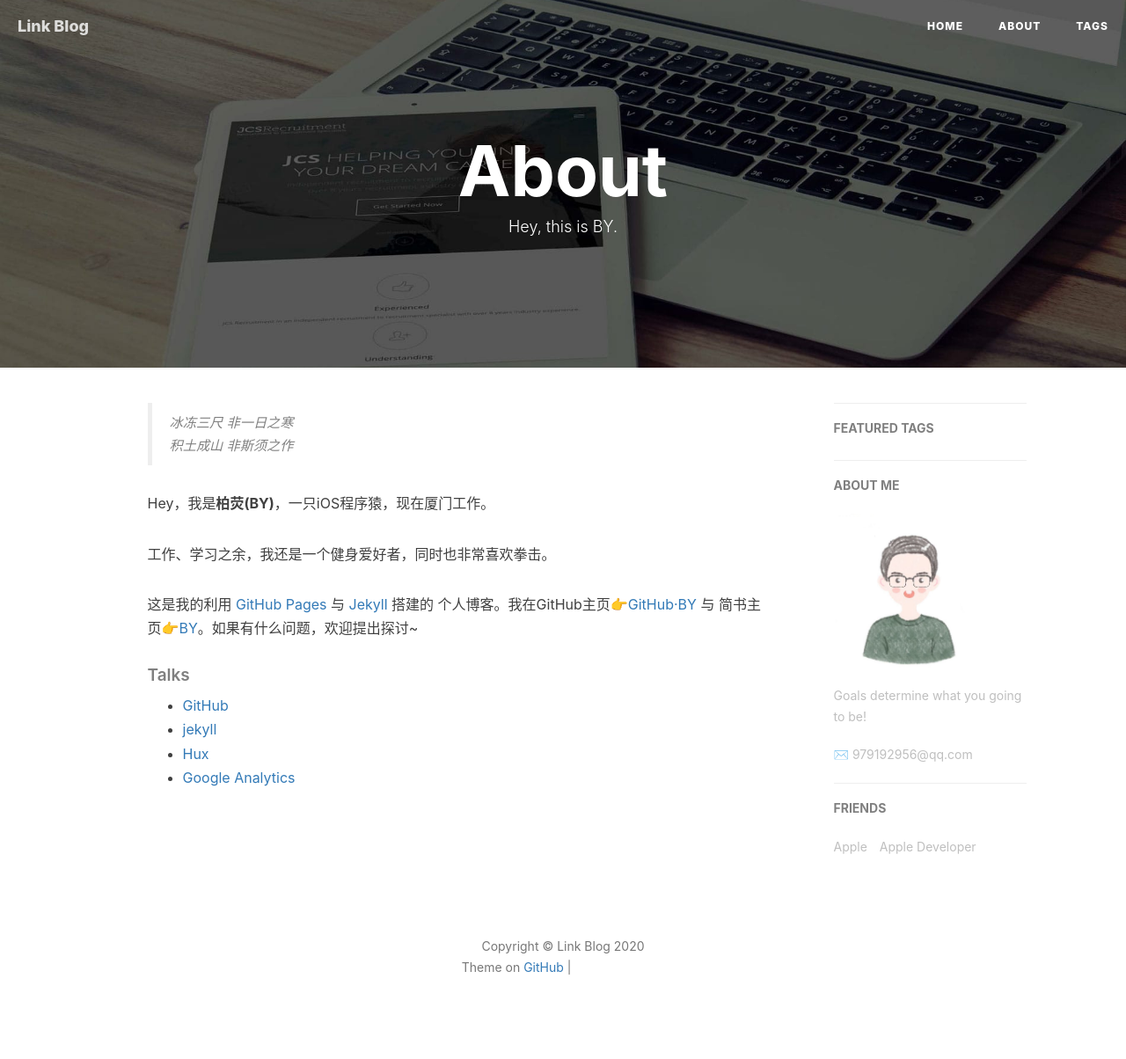
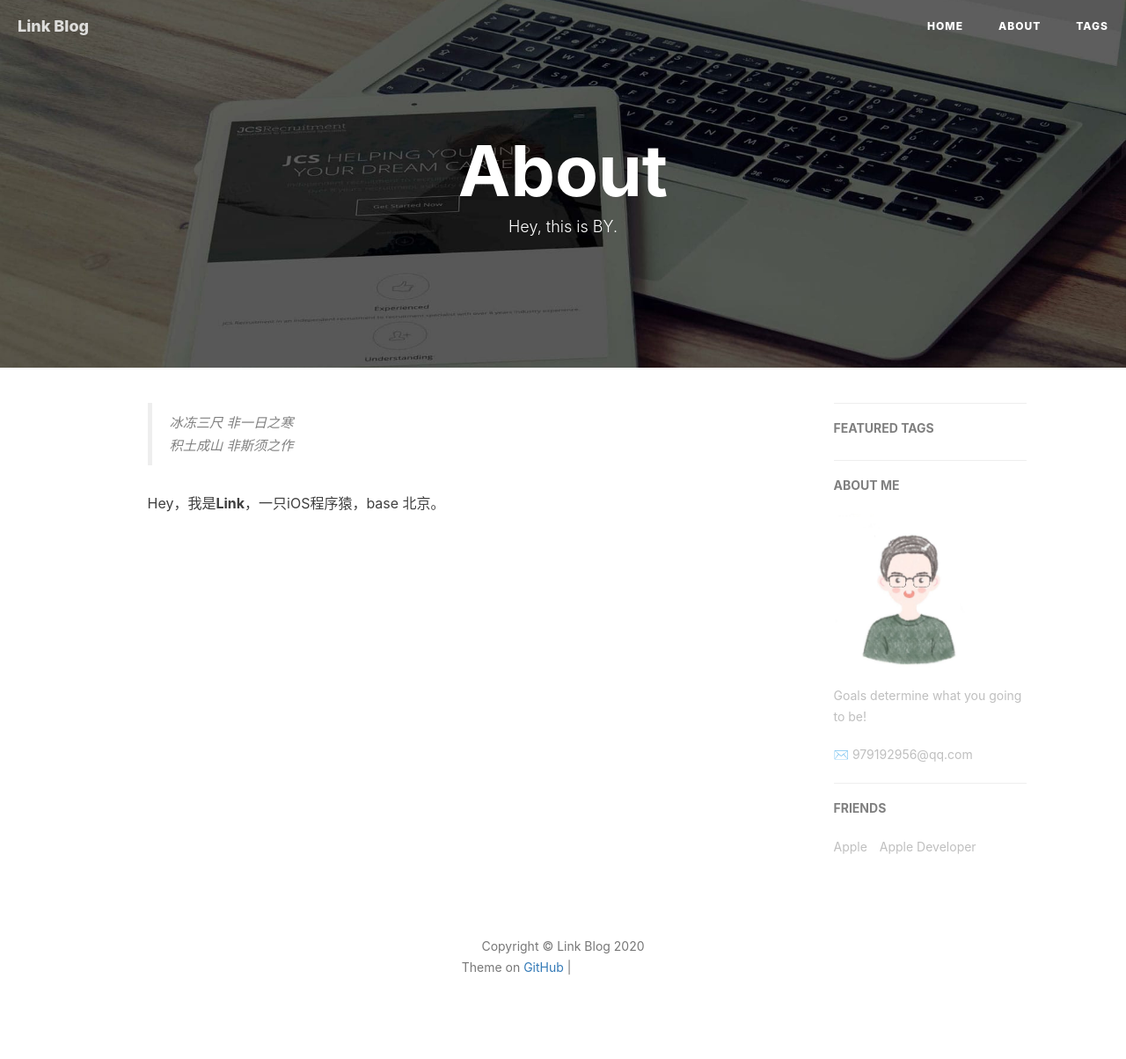
Before and after one commit to Sivaty/sivaty.github.io, a Jekyll site: the page built from about.html, in a window 1280 px wide. Shown: the whole page at 88% size. Built offline with Jekyll 4.4.1, drawn with Linux system fonts in a browser that asks for light colours; nearby versions of some CDN libraries; comment, search, counter and statistics services are not loaded; grey boxes are pictures that could not be loaded.

Commit message:
评论系统配置更改

```diff
--- a/_config.yml
+++ b/_config.yml
@@ -62,11 +62,11 @@
 # Gitalk
 gitalk:
   enable: true    #是否开启Gitalk评论
-  clientID: f2c84e7629bb1446c1a4                            #生成的clientID
-  clientSecret: ca6d6139d1e1b8c43f8b2e19492ddcac8b322d0d    #生成的clientSecret
-  repo: qiubaiying.github.io    #仓库名称
-  owner: qiubaiying    #github用户名
-  admin: qiubaiying
+  clientID: cff0ea8f8f38dd892cfc                            #生成的clientID
+  clientSecret: 8b4bcd083154ecaf05f7105cc12f7fbcac1ca6f7    #生成的clientSecret
+  repo: sivaty.github.io    #仓库名称
+  owner: Sivaty    #github用户名
+  admin: Link
   distractionFreeMode: true #是否启用类似FB的阴影遮罩
 
 
--- a/about.html
+++ b/about.html
@@ -18,22 +18,9 @@
     <blockquote><p>冰冻三尺 非一日之寒<br>
     积土成山 非斯须之作</p></blockquote>
 
-    <p>Hey，我是<strong>柏荧(BY)</strong>，一只iOS程序猿，现在厦门工作。</p>
+    <p>Hey，我是<strong>Link</strong>，一只iOS程序猿，base 北京。</p>
 
-    <p>工作、学习之余，我还是一个健身爱好者，同时也非常喜欢拳击。</p>
 
-    <p>这是我的利用 <a href="https://pages.github.com/">GitHub Pages</a> 与 <a href="http://jekyll.com.cn/">Jekyll</a> 搭建的 个人博客。我在GitHub主页<a href="https://github.com/qiubaiying">👉GitHub·BY</a> 与 简书主页<a href="https://http://www.jianshu.com/u/e71990ada2fd">👉BY</a>。如果有什么问题，欢迎提出探讨~</p>
-
-    <p></p>
-
-    <h5>Talks</h5>
-
-    <ul>
-        <li><a href="https://github.com">GitHub</a></li>
-        <li><a href="http://jekyll.com.cn/">jekyll</a></li>
-        <li><a href="http://huangxuan.me/">Hux</a></li>
-        <li><a href="https://analytics.google.com/analytics">Google Analytics</a></li>
-    </ul>
 </div>
 
 <!-- English Version -->
```
